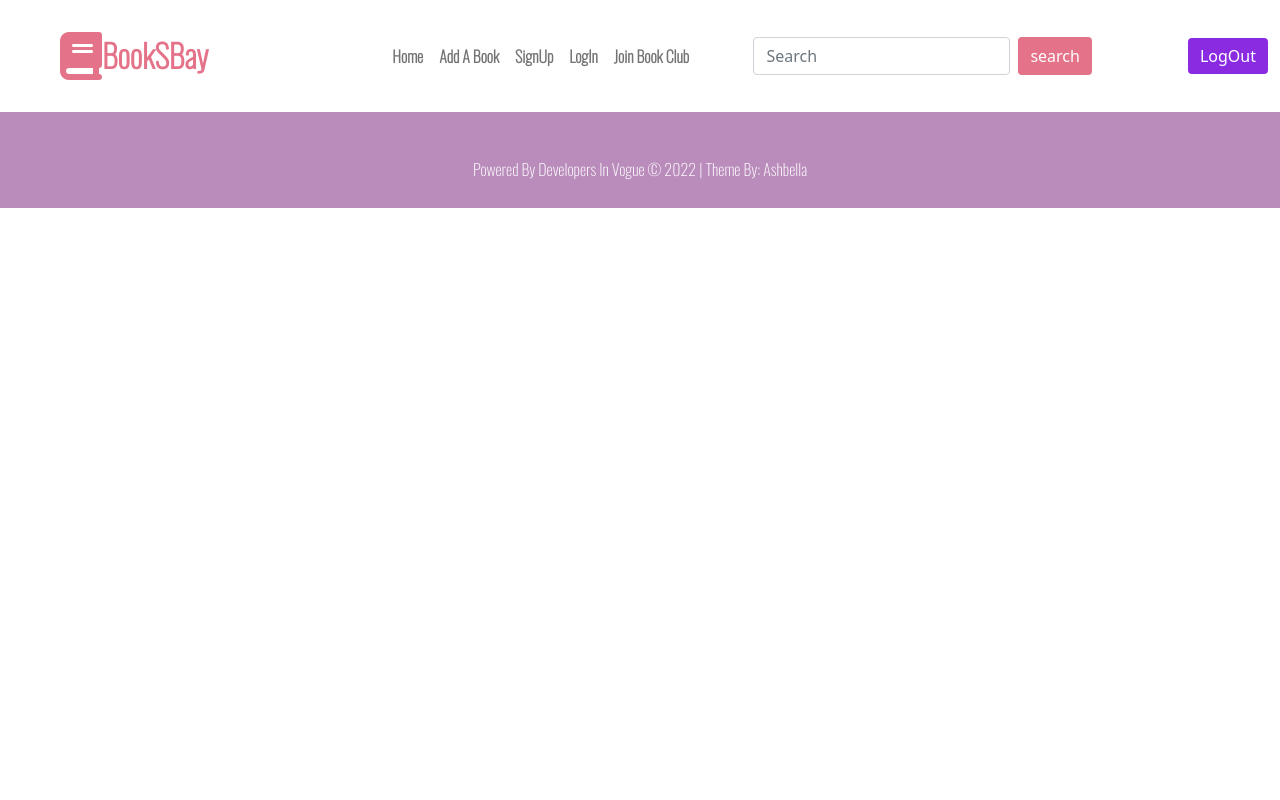
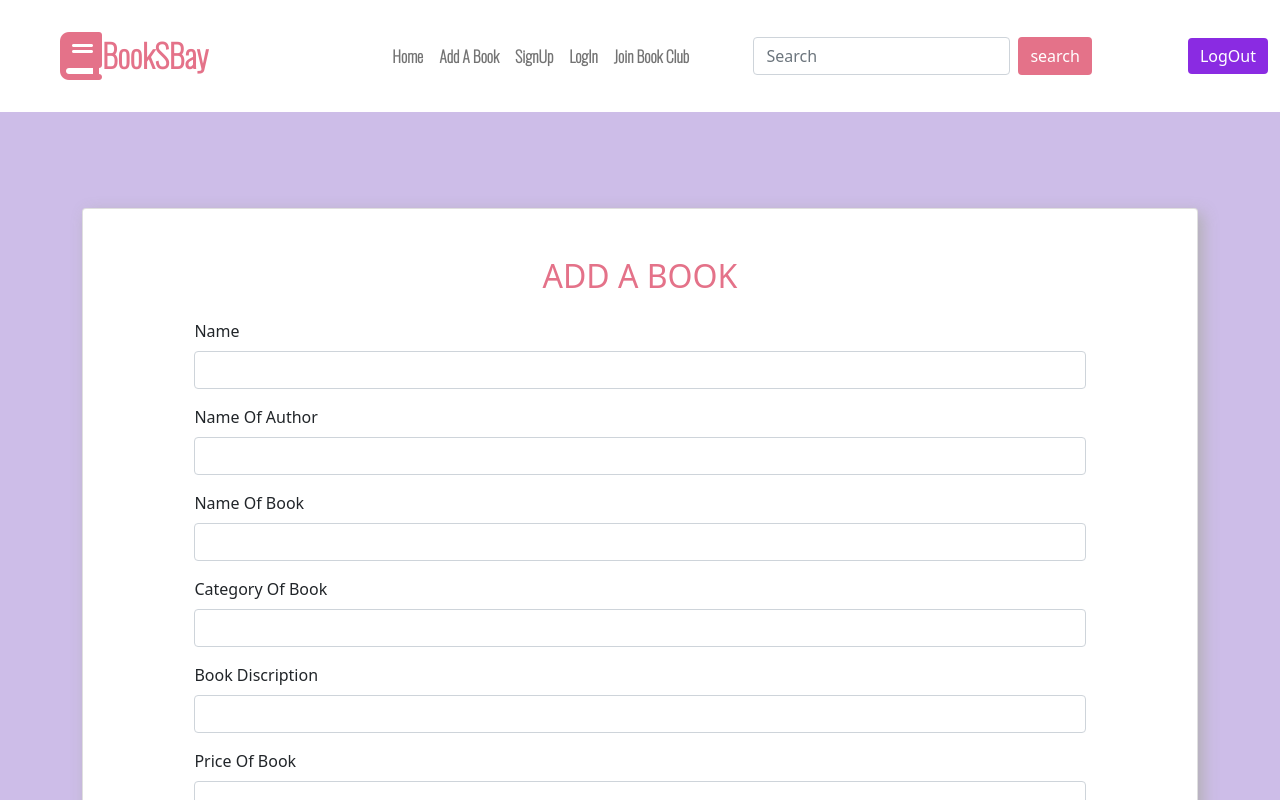
Before and after one commit to Obaayaa-1988/bookstore-app, a React (Create React App) app: page /books in a window 1280 px wide. Shown: the top 800 px of the page. Built offline with nearby package versions, Linux system fonts and the light colour scheme; a web font is replaced by a local one.

Commit message:
book data added

```diff
--- a/src/App.css
+++ b/src/App.css
@@ -206,7 +206,7 @@ Button .btn-primary{
 
 /* styling the footer*/
 .book-footer{
-  background-color: rgba(119, 27, 123, 0.5);
+  background-color: rgb(118, 64, 138);
   height: 6rem;
   width: 100%;
   color: white;
--- a/src/App.js
+++ b/src/App.js
@@ -2,7 +2,7 @@ import './App.css';
 import { BrowserRouter as Router, Routes, Route } from 'react-router-dom';
 import Header from './components/header';
 import Home from './components/home';
-import Book from './components/book';
+import Books from './components/books';
 import SignBook from './components/signBook';
 import LoginBook from './components/loginBook';
 import Categories from './components/categories';
@@ -15,7 +15,7 @@ function App() {
       <Header />
       <Routes>
         <Route path="/" element={<Home />} />
-        <Route path="/book" element={<Book />} />
+        <Route path="/books" element={<Books />} />
         <Route path="/signBook" element={<SignBook />} />
         <Route path="/loginBook" element={<LoginBook />} />
         <Route path="/categories" element={<Categories />} />
--- a/src/components/book.jsx
+++ b/src/components/books.jsx
@@ -4,7 +4,7 @@ import { Container, Row, Col, Card, Form,  Button } from 'react-bootstrap';
 
 
 
-export default function Book() {
+export default function Books() {
     return (
         <div>
             <div className='light-background'>
```
Also changed, not shown: src/bookData.jsx (+14 -0 lines).
